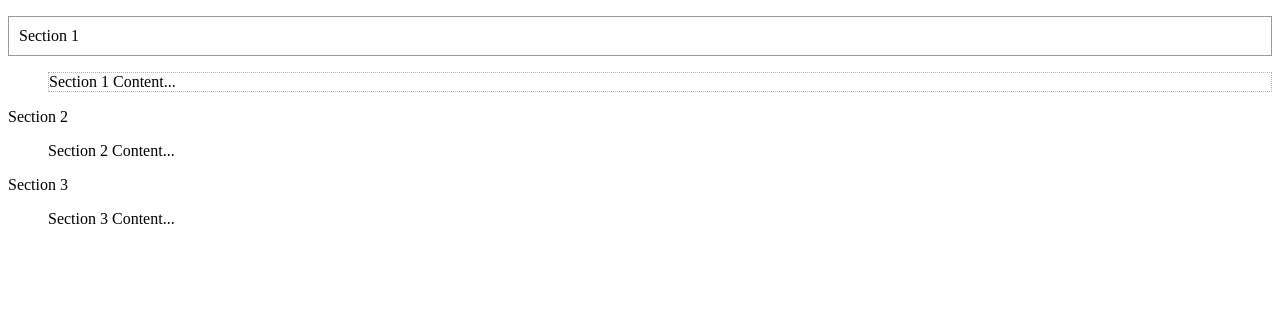
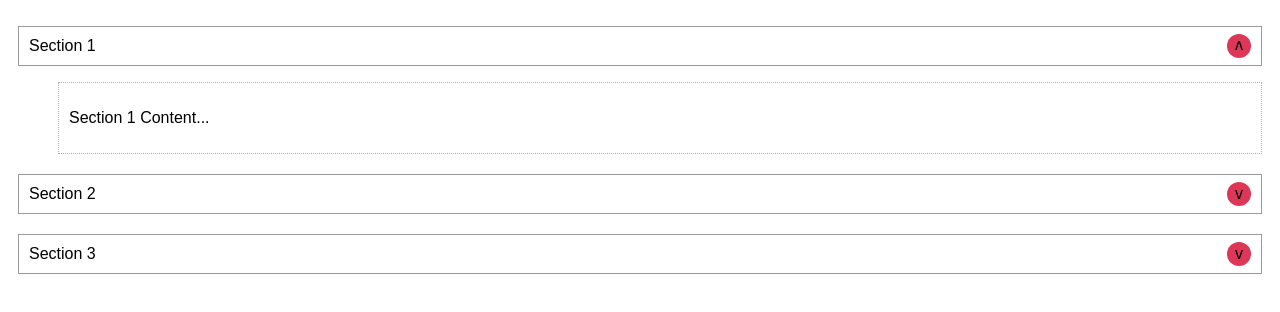
Before and after one commit to anawolfdev/adevinta-frontend, a website: page docs/index.html in a window 1280 px wide. Drawn offline with Linux system fonts and the light colour scheme; files whose address does not match are found by name.

Commit message:
update readme.md

```diff
--- a/docs/assets/css/main.css
+++ b/docs/assets/css/main.css
@@ -1 +1 @@
-.js-collapsible-trigger {cursor: pointer;}.js-collapsible-section {border: 1px solid rgba(0,0,0,0.4);margin-bottom: 1em;padding: 10px;margin: 0;position: relative;padding-right: 30px;}.js-collapsible-section ::after {content: "v";position: absolute;right: 0;top: 50%;-webkit-transform: translateY(-50%);transform: translateY(-50%);width: 24px;height: 24px;border-radius: 50%;background: #f64065;display: -webkit-box;display: -ms-flexbox;display: flex;-webkit-box-pack: center;-ms-flex-pack: center;justify-content: center;-webkit-box-align: center;-ms-flex-align: center;align-items: center;}.js-collapsible-content {border: 1px dotted rgba(0,0,0,0.3);margin-top: 1em;}
+body {font-family: Arial;}.js-collapsible-trigger {cursor: pointer;-webkit-transition: background-color ease 0.5s;transition: background-color ease 0.5s;padding: 10px;}.js-collapsible-trigger :hover {background-color: rgba(0,0,0,0.2);}.js-collapsible-section {border: 1px solid rgba(0,0,0,0.4);margin-bottom: 1em;padding: 10px;margin: 0;position: relative;padding-right: 30px;font-size: inherit;}.js-collapsible-section::after {font-weight: normal;content: "v";position: absolute;right: 0;top: 50%;-webkit-transform: translateY(-50%);transform: translateY(-50%);width: 24px;height: 24px;border-radius: 50%;background: #dd3758;display: -webkit-box;display: -ms-flexbox;display: flex;-webkit-box-pack: center;-ms-flex-pack: center;justify-content: center;-webkit-box-align: center;-ms-flex-align: center;align-items: center;margin-right: 10px;-webkit-transition: -webkit-transform ease 0.6s;transition: -webkit-transform ease 0.6s;transition: transform ease 0.6s;transition: transform ease 0.6s, -webkit-transform ease 0.6s;}.js-collapsible-content {border: 1px dotted rgba(0,0,0,0.3);margin-top: 1em;display: none;padding: 10px;}.collapsible-open .js-collapsible-section::after {-webkit-transform: translateY(-50%) rotate(-180deg);transform: translateY(-50%) rotate(-180deg);}.collapsible-open .js-collapsible-content {display: block;}
--- a/docs/assets/js/main.js
+++ b/docs/assets/js/main.js
@@ -1 +1 @@
-"use strict";console.log(">> Ready :)");
+"use strict";const collapsibleTrigger=document.querySelectorAll(".js-collapsible-trigger");function updateCollapsible(e){const l=e.currentTarget.parentElement;if(l.classList.contains("collapsible-open"))l.classList.remove("collapsible-open");else{for(const e of collapsibleTrigger)e.parentElement.classList.remove("collapsible-open");l.classList.add("collapsible-open")}}for(const e of collapsibleTrigger)e.addEventListener("click",updateCollapsible);
--- a/docs/index.html
+++ b/docs/index.html
@@ -5,30 +5,39 @@
         <meta charset="UTF-8" />
         <meta name="viewport" content="width=device-width, initial-scale=1" />
         <title>Adevinta Accordion Challenge</title>
-        <link rel="icon" href="./favicon.png"
+        <link rel="icon" href="../assets/images/logo-adevinta.png"
         />
         <link rel="stylesheet" href="./assets/css/main.css" />
-        <link rel="stylesheet" href="../assets/scss/main.scss">
     </head>
 
     <body>
-        <div class="accordion js-collapsible">
-            <dl class="js-collapsible-trigger"> <dt class="js-collapsible-section">Section 1</dt>
+        <dl class="accordion">
+            <div class="js-collapsible collapsible-open">
+                <div class="js-collapsible-trigger"> <dt class="js-collapsible-section">Section 1</dt>
 
-                <dd>
-                    <p class="js-collapsible-content">Section 1 Content...</p>
-                </dd> <dt>Section 2</dt>
+                    <dd class="js-collapsible-content">
+                        <p>Section 1 Content...</p>
+                    </dd>
+                </div>
+            </div>
+            <div class="js-collapsible">
+                <div class="js-collapsible-trigger"> <dt class="js-collapsible-section">Section 2</dt>
 
-                <dd>
-                    <p>Section 2 Content...</p>
-                </dd> <dt>Section 3</dt>
+                    <dd class="js-collapsible-content">
+                        <p>Section 2 Content...</p>
+                    </dd>
+                </div>
+            </div>
+            <div class="js-collapsible">
+                <div class="js-collapsible-trigger"> <dt class="js-collapsible-section">Section 3</dt>
 
-                <dd>
-                    <p>Section 3 Content...</p>
-                </dd>
-            </dl>
-        </div>
-        <script src="/_src/assets/js/main.js"></script>
+                    <dd class="js-collapsible-content">
+                        <p>Section 3 Content...</p>
+                    </dd>
+                </div>
+            </div>
+        </dl>
+        <script src="../assets/js/main.js"></script>
     </body>
 
 </html>
```
Also changed, not shown: README.md, docs/assets/images/adevinta-nuevo-logo.jpg (added), docs/assets/images/logo-adevinta.png (added), docs/logo-adevinta.png (added).
